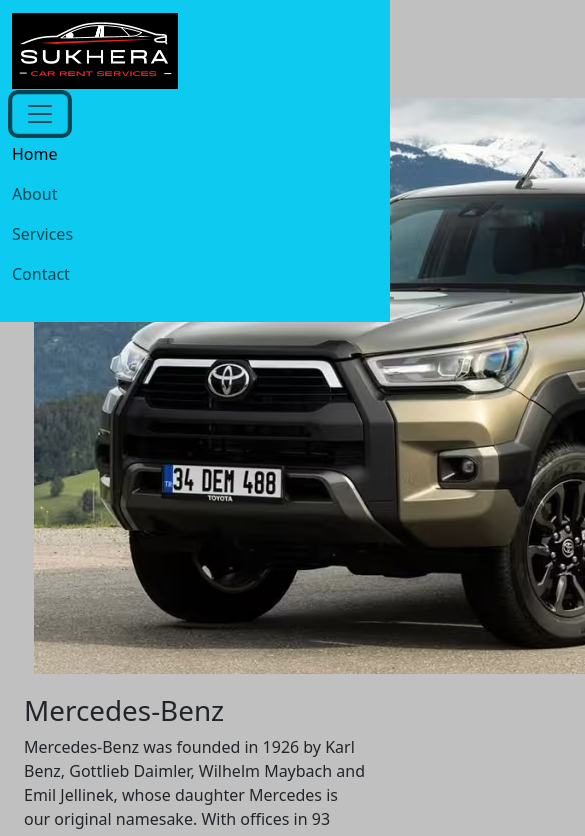
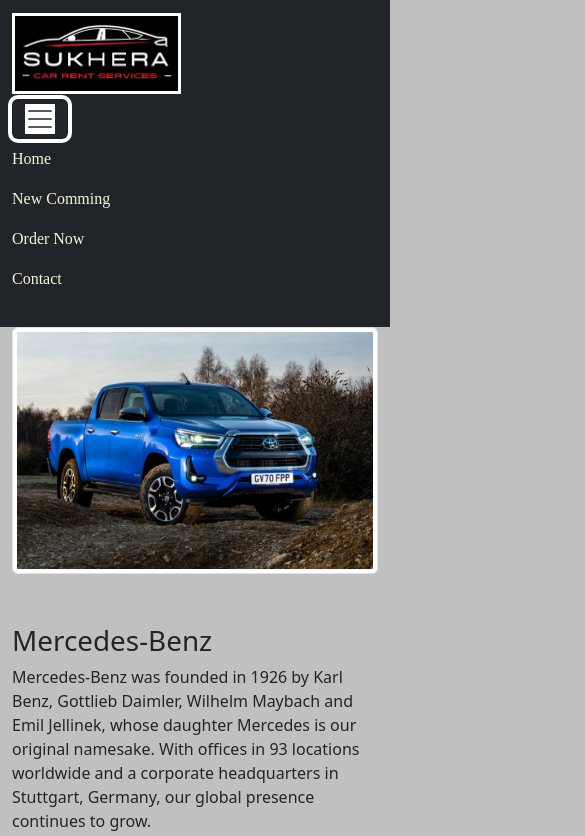
Before and after one commit to Muhammad-Nadeem-Sukhera/Mid-Assignment, a plain HTML site: page index.html in a window 390 px wide. Both pictures are taken after a click on the button 40 px from the left and 114 px from the top of the page. Shown: the top 836 px of the page, 585 px wide, since content can reach past the window. Drawn offline with Linux system fonts and the light colour scheme.

Commit message:
Update index.html

```diff
--- a/index.html
+++ b/index.html
@@ -8,55 +8,49 @@
         <title>Assigment 3</title>
     </head>
     <body style="background-color: silver;">
-    <h1 class="mb-5"></h1>
-
-    <!-- Navbar -->
-    <nav class="navbar navbar-expand-md bg-info fixed-top">
+        <!----Navbar---->
+        <nav  class="navbar navbar-expand-md bg-dark">
             <div class="container" style="margin-bottom: 20px;">
                 <a href="" class="navbar-brand">
-            <img src="./img/sukhera2.png" alt="car logo" width="50%" height="50%" >
+                    <img src="./img/sukhera2.png" alt="car logo" width="50%" height="50%" style="border: 3px solid white;" >
                 </a>
-        <button
-          type="button"
+                <button style="color: white;" type="button"
                  data-bs-toggle="collapse"
                  data-bs-target="#navbarNav"
-          class="navbar-toggler"
-        >
-          <span class="navbar-toggler-icon"></span>
+                 class="navbar-toggler">
+                 <span class="navbar-toggler-icon" style= "background-color: white;"></span>
                 </button>
-
                 <div class="collapse navbar-collapse" id="navbarNav">
-          <ul class="navbar-nav ms-auto">
-            <li class="nav-item">
-              <a href="#home" class="nav-link active">Home</a>
+                    <ul class="navbar-nav ms-auto" style="font-family: 'Times New Roman', Times, serif;">
+                        <li class="nav-item" >
+                          <a href="#home" class="nav-link active" style="color: beige;">Home</a>
                         </li>
                         <li class="nav-item">
-              <a href="#about" class="nav-link">About</a>
+                          <a href="#about" class="nav-link active" style="color: beige;">New Comming</a>
                         </li>
                         <li class="nav-item">
-              <a href="#" class="nav-link">Services</a>
+                          <a href="#" class="nav-link active" style="color: beige;"> Order Now</a>
                         </li>
                         <li class="nav-item">
-              <a href="#" class="nav-link">Contact</a>
+                          <a href="#" class="nav-link active" style="color: beige;">Contact</a>
                         </li>
                     </ul>
                 </div>
             </div>
         </nav>
 
-
-    <div class="container-md">
-     <!-----Images---->
+        <!----Image---->
         <section>
-      <div style="width: auto; height:auto; padding-top: 50px; margin-bottom: 20px; margin-left: 6%;">
-        <img src="./img/sukhera13.avif" alt="img" style="height: fit-content;">
+            <div class="container">
+                <span>
+                    <img src="./img/sukhera7.jpg"  class="img-fluid , img-thumbnail" alt="image" >
+                </span>
             </div>
         </section>
 
 
-      <!-------Grid---->
-
-
+        <!-----Contant----->
+        <section style="margin-top: 50px; margin-bottom: 50px; padding-top: 0px;">
             <div class="container">
                 <div class="row">
                     <div class="col-12 col-md-4">
@@ -87,25 +81,25 @@
                        <button class="btn btn-primary">Read More</button>
                     </div>
                     <div class="col-12 col-md-4">
+                        <h1>Lamborghini</h1>
+                        <p>As a wealthy and successful businessman, Lamborghini had a passion for luxury cars and owned several prestigious models, including Ferrari cars.
+                        </p>
+                        <button class="btn btn-primary">Read More</button>
+                    </div>
+                    <div class="col-12 col-md-4">
                         <h1>Ferrari</h1>
                          <p>The story and the people behind the success of the most famous car brand started by Enzo Ferrari: Italian excellence in the world since 1947.
                          </p>
                          <button class="btn btn-primary">Read More</button>
                     </div>
-        <div class="col-12 col-md-4">
-          <h1>Lamborghini</h1>
-          <p>As a wealthy and successful businessman, Lamborghini had a passion for luxury cars and owned several prestigious models, including Ferrari cars.
-          </p>
-          <button class="btn btn-primary">Read More</button>
                 </div>
             </div>
-      </div>
+        </section>
 
-    </div>
 
-     <!----Footer---->
         <div style="margin-bottom: 40px; margin-top: 40px;"></div>
-     <footer style="background-color: rgb(185, 30, 56); padding-top: 20px; padding-bottom: 20px; text-align: center; color: beige;">
+        <!----Footer----->
+        <footer style="background-color:black; padding-top: 20px; padding-bottom: 20px; text-align: center; color: beige;">
             <div class="footer">
               <p>© 2024 Sukhera Business. All Rights Resevred.</p>
             </div>
@@ -113,6 +107,6 @@
 
         <div style="margin-bottom: 50px;"></div>
         <script src="./assets/js/bootstrap.bundle.min.js"></script>
+    </body>
 
-  </body>
 </html>
```
Lines whose indentation alone changed are shown as unchanged.
